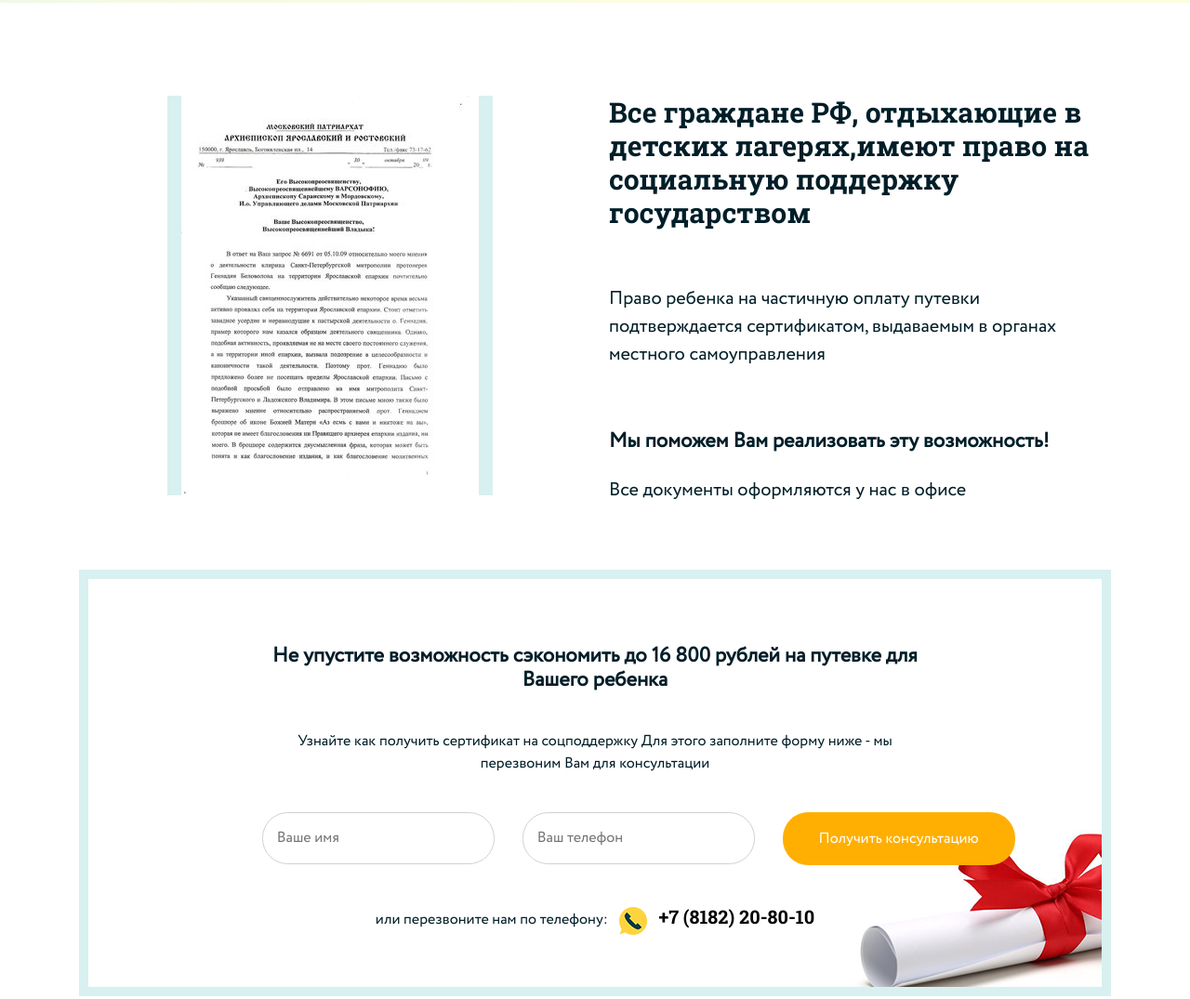
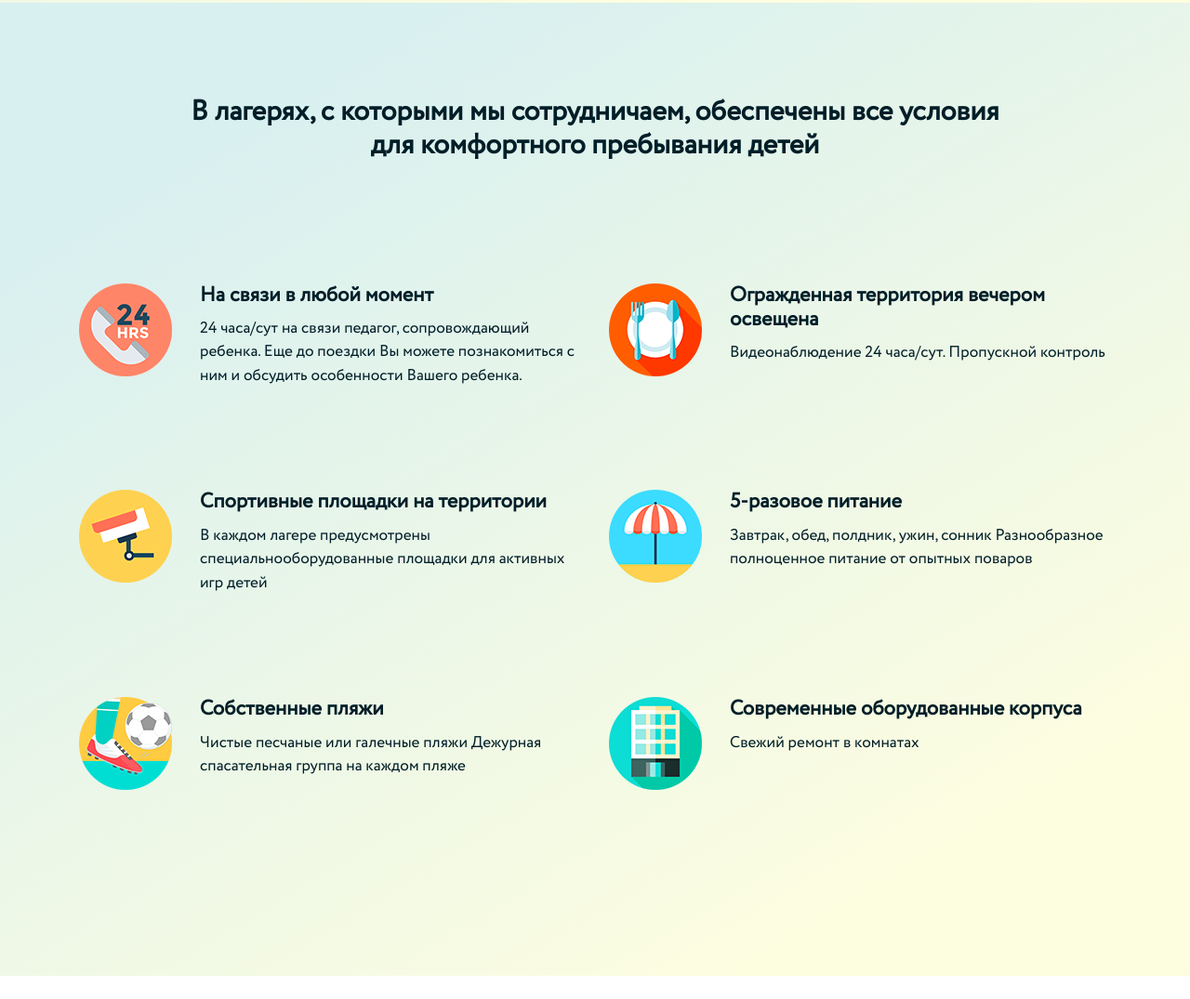
Before and after one commit to Sirius077/7_continents_Landing_page.github.io, a plain HTML site: page index.html in a window 1280 px wide. Shown: the part 3792-4867 px from the top of the page at 93% size. After the commit the page ends 4842 px from the top, so only its background shows below. Drawn offline with nearby package versions, Linux system fonts and the light colour scheme; files whose address does not match are found by name.

Commit message:
made up block 'features'

```diff
--- a/index.html
+++ b/index.html
@@ -14,10 +14,8 @@
 
 <body>
     <main class="main">
-
         <div class="header">
             <div class="container">
-
                 <div class="row">
 
                     <div class="col-md-1 offset-md-0 col-4 offset-4 text-center">
@@ -279,59 +277,89 @@
         </div>
     </section>
 
-    <!--Certificate-->
-    <section class="certificate">
+
+    <!--Features-->
+    <section class="features">
         <div class="container">
             <div class="row">
-                <div class="col-xl-4 offset-xl-1 col-lg-5 offset-lg-0 col-md-6 offset-md-3 col-sm-8 offset-sm-2 col-6 offset-3">
-                    <div class="certificate-document">
-                        <img src="img/certificate/document.jpg" alt="Сертификат">
-                    </div>
-                </div>
-                <div class="col-xl-6 offset-xl-1 col-lg-6 offset-lg-1">
-                    <div class="certificate-description">
-                    <h2>Все граждане РФ, отдыхающие в детских лагерях,имеют право
-                        на социальную поддержку
-                        государством</h2>
-                        <p>Право ребенка на частичную оплату путевки
-                            подтверждается сертификатом, выдаваемым
-                            в органах местного самоуправления</p>
-                            <h4>
-                                Мы поможем Вам реализовать
-                                    эту возможность!
-                            </h4>
-                            <span>Все документы оформляются у нас в офисе</span>
+                <div class="col-xl-10 offset-xl-1 col-12">
+                    <div class="section-header features-header text-center">
+                        <h2>В лагерях, с которыми мы сотрудничаем,
+                            обеспечены все условия для комфортного пребывания детей</h2>
                     </div>
                 </div>
             </div>
-            <div class="certificate-form">
-                <form action="" class="form">
-                    <div class="row">
-                        <div class="col-lg-8 offset-lg-2 text-center">
-                            <h3>Не упустите возможность сэкономить до 16 800 рублей на путевке для Вашего ребенка</h3>
-                            <span class="text-center">Узнайте как получить сертификат на соцподдержку
-                                Для этого заполните форму ниже - мы перезвоним Вам для консультации</span>
-                        </div>
-                        <div class="col-xl-3  offset-xl-2 col-md-4 offset-md-0 col-8 offset-2">
-                            <input type="text" placeholder="Ваше имя">
-                        </div>
-                        <div class="col-xl-3 col-md-4 offset-md-0 col-8 offset-2">
-                            <input type="text" placeholder="Ваш телефон">
-                        </div>
-                        <div class="col-xl-3 col-md-4 offset-md-0 col-8 offset-2">
-                            <button>Получить консультацию</button>
+
+            <div class="features-content">
+                <div class="row">
+                    <div class="col-lg-6">
+                        <div class="features-block media">
+                            <img src="img/features/1.png" alt="" class="mr-5">
+                            <div class="media-body">
+                                <h4 class="mt-0">На связи в любой момент</h4>
+                                <p class="mt-3">24 часа/сут на связи педагог, сопровождающий ребенка. Еще до поездки Вы
+                                    можете
+                                    познакомиться с ним и обсудить особенности Вашего ребенка.</p>
+                            </div>
+
                         </div>
                     </div>
-                    <div class="recall">
-                        <div class="row">
-                            <div class="col-lg-10 offset-lg-1 text-center">
-                                <p>или перезвоните нам по телефону:</p>
-                                <img src="img/consultation/phone.png" alt="телефон">
-                                <a href="tel:+9989003486933">+7 (8182) 20-80-10</a>
+                    <div class="col-lg-6">
+                        <div class="features-block media">
+                            <img src="img/features/2.png" alt="" class="mr-5">
+                            <div class="media-body">
+                                <h4>Огражденная территория вечером
+                                    освещена</h4>
+                                <p class="mt-3">Видеонаблюдение 24 часа/сут.
+                                    Пропускной контроль</p>
+                            </div>
+
+                        </div>
+                    </div>
+                    <div class="col-lg-6">
+                        <div class="features-block media">
+                            <img src="img/features/3.png" alt="" class='mr-5'>
+                            <div class="media-body">
+                                <h4>Спортивные площадки на территории</h4>
+                                <p class="mt-3">В каждом лагере предусмотрены специальнооборудованные
+                                    площадки для активных игр детей</p>
+                            </div>
+
+                        </div>
+                    </div>
+                    <div class="col-lg-6">
+                        <div class="features-block media">
+                            <img src="img/features/4.png" alt="" class='mr-5'>
+                            <div class="media-body">
+                                <h4>5-разовое питание</h4>
+                                <p class="mt-3"> Завтрак, обед, полдник, ужин, сонник
+                                    Разнообразное полноценное питание от опытных поваров</p>
                             </div>
                         </div>
                     </div>
-                </form>
+                    <div class="col-lg-6">
+                        <div class="features-block media">
+                            <img src="img/features/5.png" alt="" class='mr-5'>
+                            <div class="media-body">
+                                <h4>Собственные пляжи</h4>
+                                <p class='mt-3'>Чистые песчаные или галечные пляжи
+                                    Дежурная спасательная группа на каждом пляже</p>
+                            </div>
+
+                        </div>
+                    </div>
+                    <div class="col-lg-6">
+                        <div class="features-block media">
+                            <img src="img/features/6.png" alt="" class='mr-5'>
+                            <div class="media-body">
+                                <h4 class="mt-0">Современные оборудованные
+                                    корпуса</h4>
+                                <p class='mt-3'>Свежий ремонт в комнатах</p>
+                            </div>
+
+                        </div>
+                    </div>
+                </div>
             </div>
         </div>
     </section>
--- a/styles/style.less
+++ b/styles/style.less
@@ -500,58 +500,26 @@ input {
 
 }
 
-//Certificate
-.certificate {
-    padding-top: 10rem;
 
-    &-document {
-        background-size: 100rem;
-        border: 15.0px solid @secondary-color;
-        border-top: none;
-        border-bottom: none;
+
+//Features
+.features {
+    background: @bg-gradient;
+
+    &-header {
+        margin-bottom: 10rem;
     }
 
-    &-description {
-        h2 {
-            .sec();
-            font-size: 3rem;
+    &-block {
+        margin-bottom: 10rem;
+
+        h4 {
+            font-size: 2.2rem;
             font-weight: 700;
         }
 
         p {
-            font-size: 2rem;
-            padding: 5.5rem 0;
-        }
-
-        h4 {
-            font-size: 2.2rem;
-            font-weight: 700;
-            padding-bottom: 2rem;
-        }
-
-        span {
-            font-size: 2rem;
-        }
-    }
-
-    &-form {
-        background: url(../img/certificate/letter.png) no-repeat bottom right;
-        margin-top: 7rem;
-        border: 10.0px solid @secondary-color;
-
-        h3 {
-            font-size: 2.2rem;
-            font-weight: 700;
-            padding-top: 7rem;
-        }
-
-        span {
-            font-size: 1.6rem;
-            text-align: center;
-        }
-
-        .recall {
-            padding-bottom: 5rem;
+            font-size: 1.7rem;
         }
     }
 }
@@ -631,16 +599,18 @@ input {
         }
     }
 
-    .certificate {
-        &-document {
-            margin-bottom: 5rem;
-            border: 10px solid @secondary-color;
+
+    .features{
+        &-header{
+            h2{
+                font-size: 2.2rem;
+            }
         }
     }
 }
 
 @media (max-width:769px) {
-    .form{
+    .form {
         input {
             margin-top: 2rem;
         }
@@ -649,6 +619,7 @@ input {
             margin-top: 2rem;
         }
     }
+
     .main {
         .logo {
             &-text {
@@ -705,7 +676,8 @@ input {
         .hero {
             background: @bg-gradient;
         }
-        &-button{
+
+        &-button {
             margin-bottom: 2rem;
         }
     }
@@ -748,22 +720,17 @@ input {
             }
         }
     }
-
-    .certificate{
-        &-document{
-            border:none;
-            margin:0 -4rem;
-        }
-    }
 }
 
 @media (max-width:487px) {
-    .form{
-            border: none;
-            button {
-                font-size: 1.2rem;
-            }
+    .form {
+        border: none;
+
+        button {
+            font-size: 1.2rem;
+        }
     }
+
     .main {
         &-content {
             h1 {
@@ -837,14 +804,23 @@ input {
             }
         }
     }
-    .certificate{
-        &-document{
-            border:none;
-            margin:0 -6rem;
+
+    .features{
+        &-header{
+            h2{
+                font-size: 1.6rem;
+            }
         }
-        &-form{
-            background: none;
-            border:none;
+        &-block{
+            img{
+                width: 20%;
+            }
+            h4{
+                font-size: 1.6rem;
+            }
+            p{
+                font-size: 1.2rem;
+            }
         }
     }
 }
```
Also changed, not shown: img/features/1.png (added), img/features/2.png (added), img/features/3.png (added), img/features/4.png (added), img/features/5.png (added), img/features/6.png (added), styles/style.css, 1 other file.
